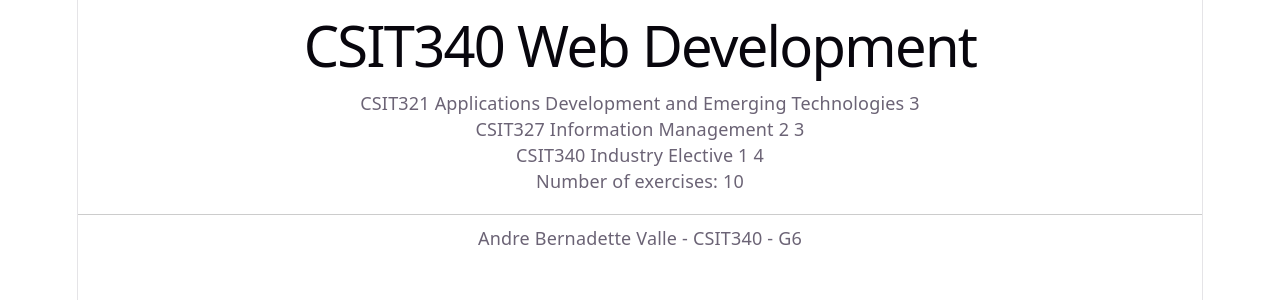
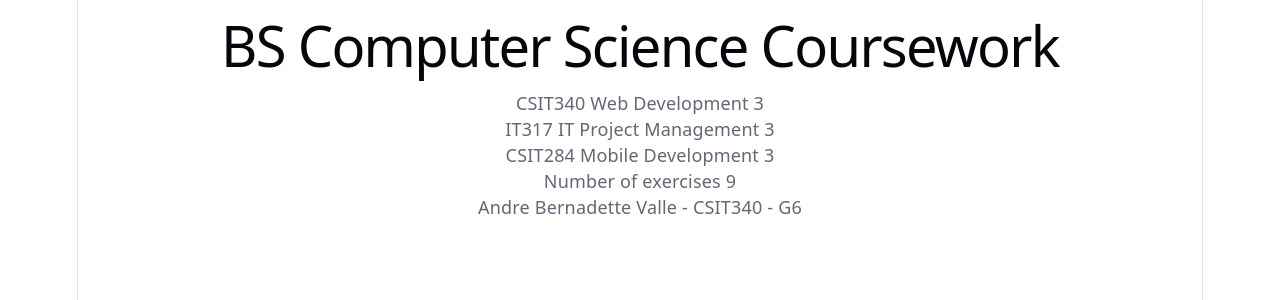
Before and after one commit to andrebernadettevalle/CSIT340G6-Lab3-Valle, a React (Vite) app: page / in a window 1280 px wide. Shown: the top 300 px of the page. Built offline with nearby package versions, Linux system fonts and the light colour scheme.

Commit message:
1.4: course information step 4

```diff
--- a/package.json
+++ b/package.json
@@ -1,5 +1,5 @@
 {
-  "name": "csit340-lab3",
+  "name": "csit340g6-lab3-valle",
   "private": true,
   "version": "0.0.0",
   "type": "module",
--- a/src/App.jsx
+++ b/src/App.jsx
@@ -1,11 +1,7 @@
-// Step 1.3: Course information step 3 completed
-
-// Header Component
 const Header = (props) => {
   return <h1>{props.course}</h1>
 }
 
-// Part Component
 const Part = (props) => {
   return (
     <p>
@@ -14,67 +10,51 @@ const Part = (props) => {
   )
 }
 
-// Content Component - Renders parts array dynamically
 const Content = (props) => {
   return (
     <div>
-      {props.parts.map((part, index) => (
-        <Part key={index} part={part} />
-      ))}
+      <Part part={props.parts[0]} />
+      <Part part={props.parts[1]} />
+      <Part part={props.parts[2]} />
     </div>
   )
 }
 
-// Total Component - Dynamically sums all exercises
 const Total = (props) => {
-  const total = props.parts.reduce((sum, part) => sum + part.exercises, 0)
-  return <p>Number of exercises: {total}</p>
+  return <p>Number of exercises {props.parts[0].exercises + props.parts[1].exercises + props.parts[2].exercises}</p>
 }
 
-// Footer Component
 const Footer = (props) => {
   return (
-    <footer style={{ marginTop: '20px', borderTop: '1px solid #ccc', paddingTop: '10px' }}>
-      <p>{props.studentName} - {props.courseCode} - {props.section}</p>
+    <footer>
+      <p>{props.name} - {props.code} - {props.section}</p>
     </footer>
   )
 }
 
 const App = () => {
-  const course = {
+  const course = 'BS Computer Science Coursework'
+  const parts = [
+    {
       name: 'CSIT340 Web Development',
-    parts: [
-      {
-        name: 'CSIT321 Applications Development and Emerging Technologies',
       exercises: 3
     },
     {
-        name: 'CSIT327 Information Management 2',
+      name: 'IT317 IT Project Management',
       exercises: 3
     },
     {
-        name: 'CSIT340 Industry Elective 1',
-        exercises: 4
+      name: 'CSIT284 Mobile Development',
+      exercises: 3
     }
   ]
-  }
-
-  const studentInfo = {
-    fullName: 'Andre Bernadette Valle',
-    code: 'CSIT340',
-    sec: 'G6'
-  }
 
   return (
     <div>
-      <Header course={course.name} />
-      <Content parts={course.parts} />
-      <Total parts={course.parts} />
-      <Footer
-        studentName={studentInfo.fullName}
-        courseCode={studentInfo.code}
-        section={studentInfo.sec}
-      />
+      <Header course={course} />
+      <Content parts={parts} />
+      <Total parts={parts} />
+      <Footer name="Andre Bernadette Valle" code="CSIT340" section="G6" />
     </div>
   )
 }
```
Lines whose indentation alone changed are shown as unchanged.
